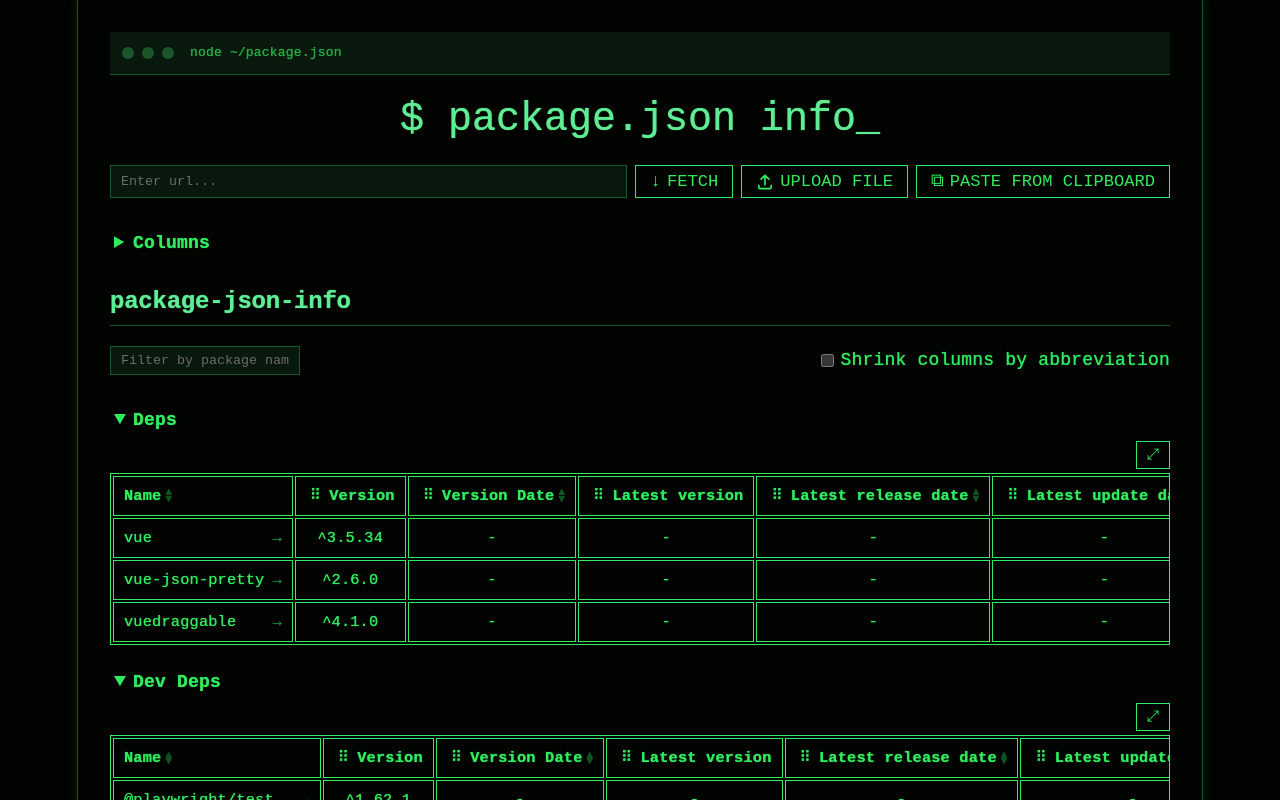
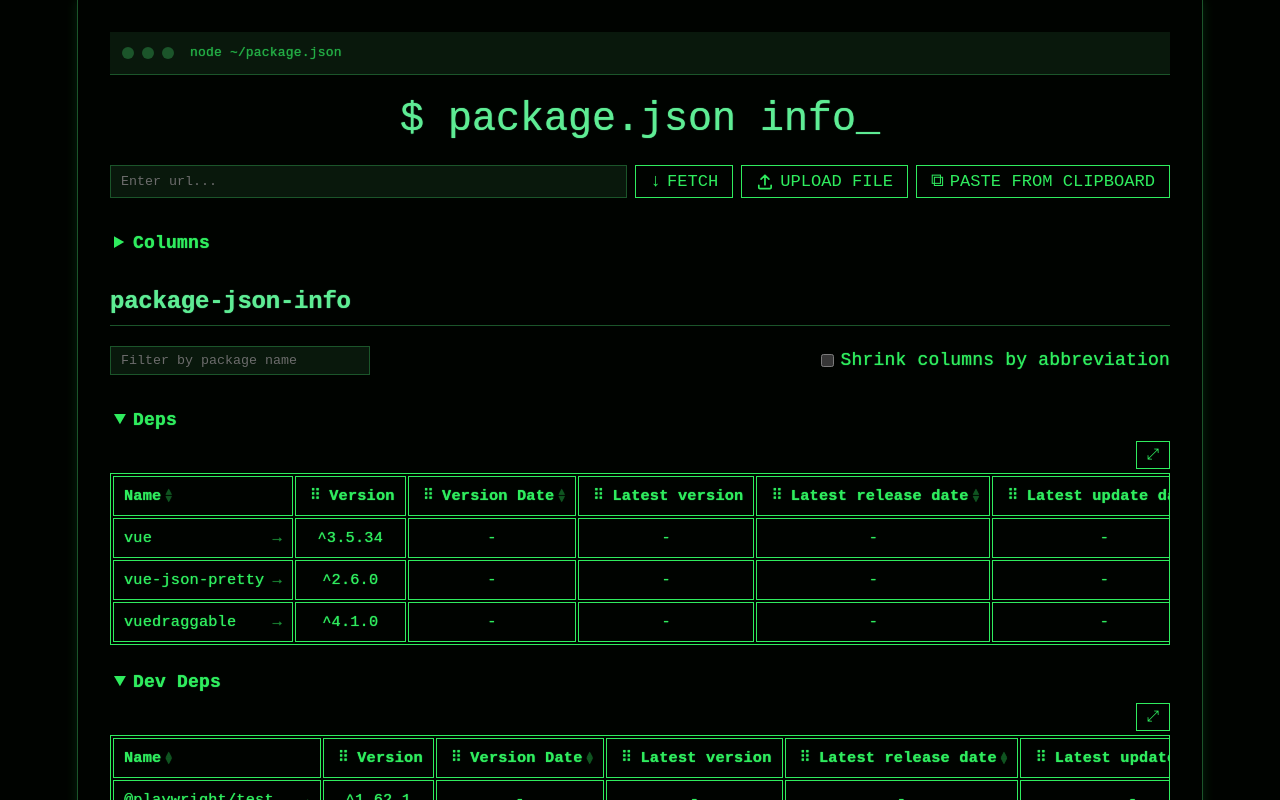
Before and after one commit to cheater900/package-json-info, a Vue app: page / in a window 1280 px wide. Shown: the top 800 px of the page. Built offline with nearby package versions, Linux system fonts and the light colour scheme; no server answers.

Commit message:
Widen the search input so its placeholder fits

```diff
--- a/src/App.css
+++ b/src/App.css
@@ -104,6 +104,11 @@ textarea {
     gap: 8px;
 }
 
+.search-controls input {
+    width: 260px;
+    max-width: 100%;
+}
+
 .shrink-labels-controls label {
     display: flex;
     align-items: center;
```
